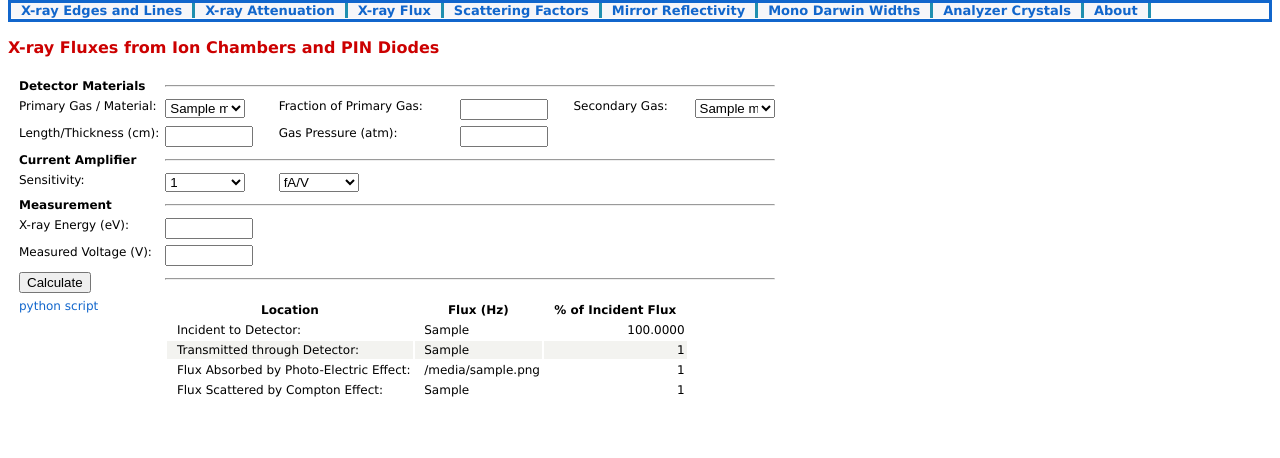
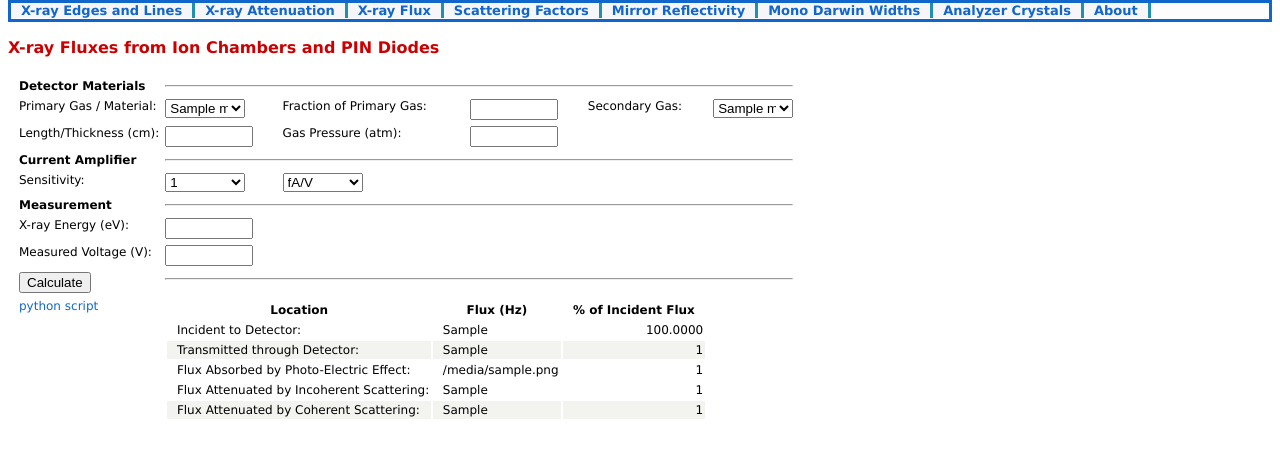
Before and after one commit to xraypy/xrayweb, a Python web app: template xrayweb/templates/ionchamber.html in a window 1280 px wide. Shown: the part 39-497 px from the top of the page. Run offline with Jinja, Linux system fonts and the light colour scheme; the template is opened without the code that fills it: most values are stand-ins (such as "Sample title", 1, 10 or a date in 2020).

Commit message:
add row for coherent scattering flux for ionchambers

```diff
--- a/xrayweb/templates/ionchamber.html
+++ b/xrayweb/templates/ionchamber.html
@@ -132,9 +132,14 @@
 	      <td align='right'> &nbsp; {{photo_percent}} </td>
 	    </tr>
 	    <tr class='odd'>
-	      <td> &nbsp; Flux Scattered by Compton Effect:  </td>
+	      <td> &nbsp; Flux Attenuated by Incoherent Scattering:  </td>
 	      <td> &nbsp; {{compton_flux}}</td>
 	      <td align='right'> &nbsp; {{compton_percent}} </td>
+	    </tr>
+	    <tr class='even'>
+	      <td> &nbsp; Flux Attenuated by Coherent Scattering:  </td>
+	      <td> &nbsp; {{rayleigh_flux}}</td>
+	      <td align='right'> &nbsp; {{rayleigh_percent}} </td>
 	    </tr>
 	  </table>
 	<td>
```
Also changed, not shown: xrayweb/webapp.py (+8 -2 lines).
